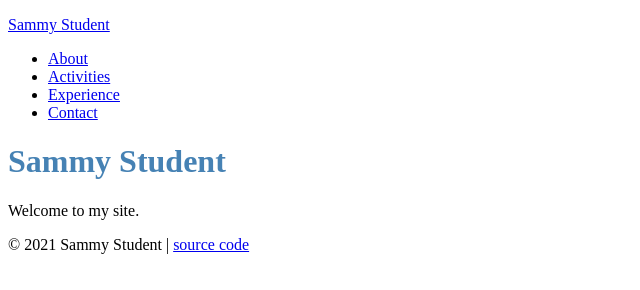
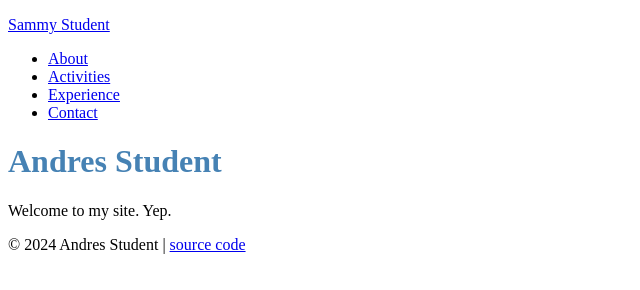
Before and after one commit to ajb292/student-site-in-class-exercise, a plain HTML site: page index.html in a window 1280 px wide. Shown: the whole page, without its empty margins (0-640 px from the left). Drawn offline with Linux system fonts and the light colour scheme.

Commit message:
Update index.html

```diff
--- a/index.html
+++ b/index.html
@@ -19,12 +19,12 @@
     </header>
 
     <div class="page">
-      <h1>Sammy Student</h1>
-      <p>Welcome to my site.</p>
+      <h1>Andres Student</h1>
+      <p>Welcome to my site. Yep.</p>
     </div>
 
     <footer>
-      <p>&copy; 2021 Sammy Student |
+      <p>&copy; 2024 Andres Student |
         <a href="https://github.com/prof-rossetti/student-site">source code</a>
       </p>
     </footer>
```
